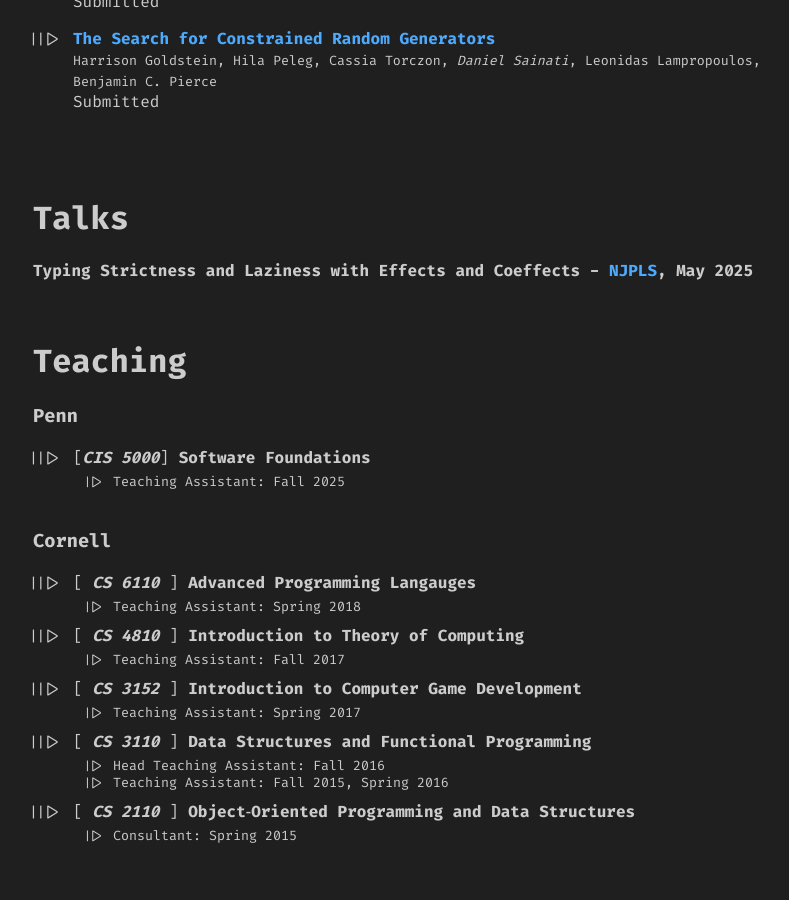
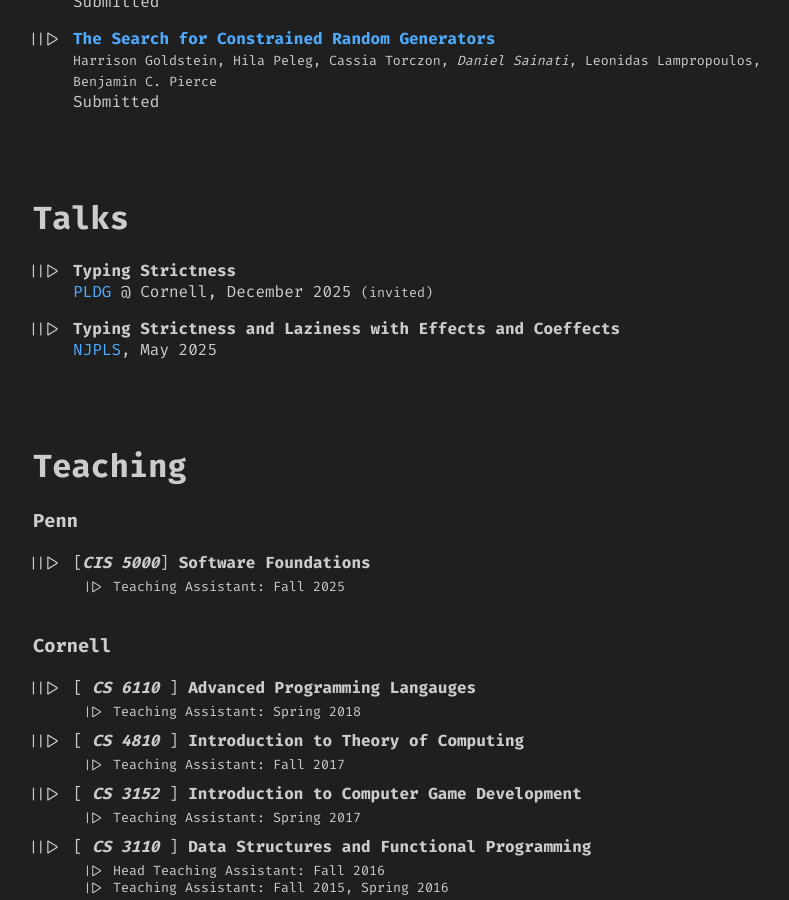
Before and after one commit to dsainati1/website, a Jekyll site: the page built from index.md, in a window 1280 px wide and 900 px high, scrolled down 861 px. Shown: the whole window, without its empty margins (232-1021 px from the left). Built offline with Jekyll 4.4.1, drawn with Linux system fonts in a browser that asks for light colours.

Commit message:
add cornell talk

```diff
--- a/index.md
+++ b/index.md
@@ -41,7 +41,11 @@ Submitted
 
 # Talks
 
-**Typing Strictness and Laziness with Effects and Coeffects - [NJPLS](https://njpls.org/may2025.html), May 2025**
+* **Typing Strictness**\
+[PLDG](https://pl.cs.cornell.edu/) @ Cornell, December 2025 <small>(invited)</small>
+
+* **Typing Strictness and Laziness with Effects and Coeffects**\\
+[NJPLS](https://njpls.org/may2025.html), May 2025
 
 <br />
 
```
Also changed, not shown: 2 other files.
